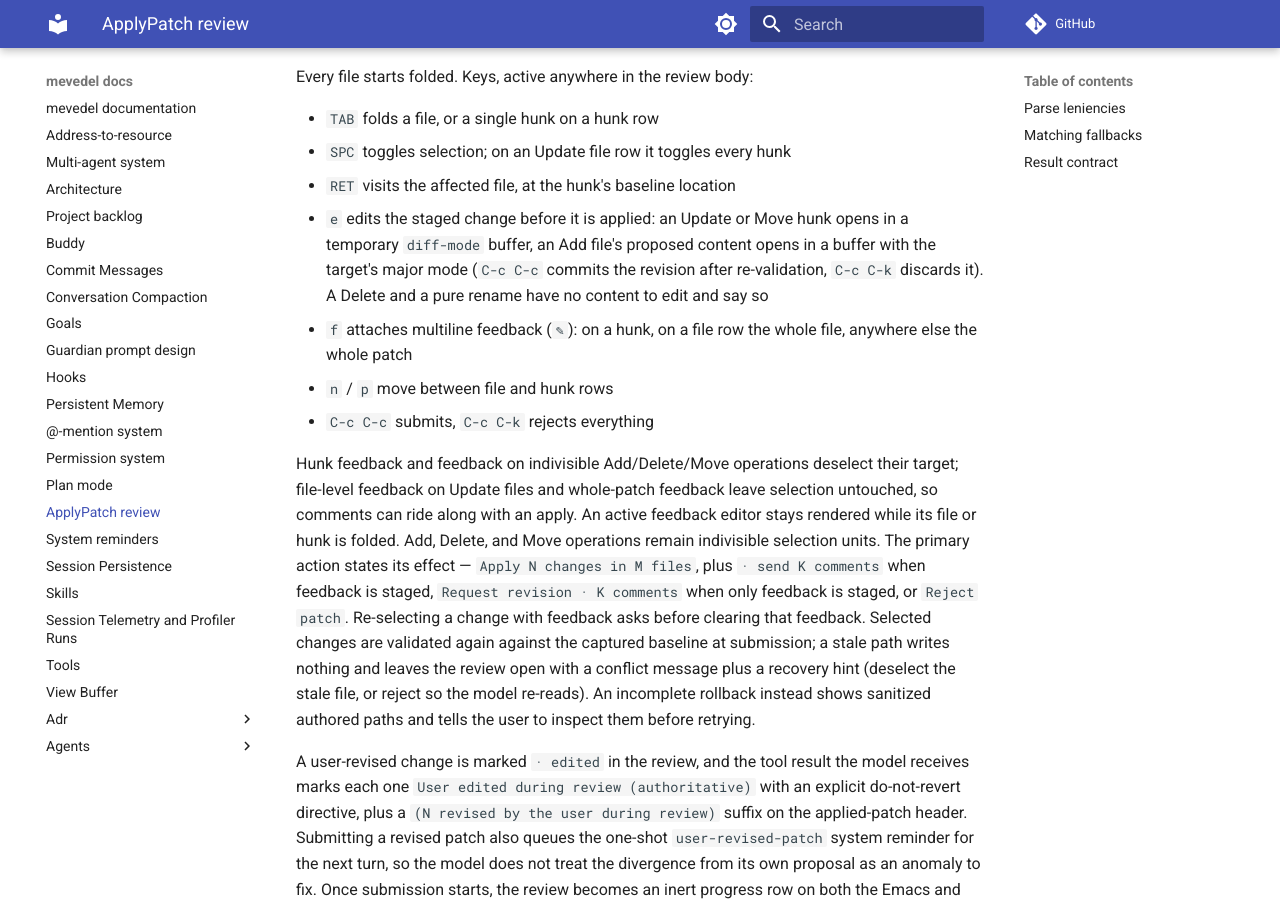
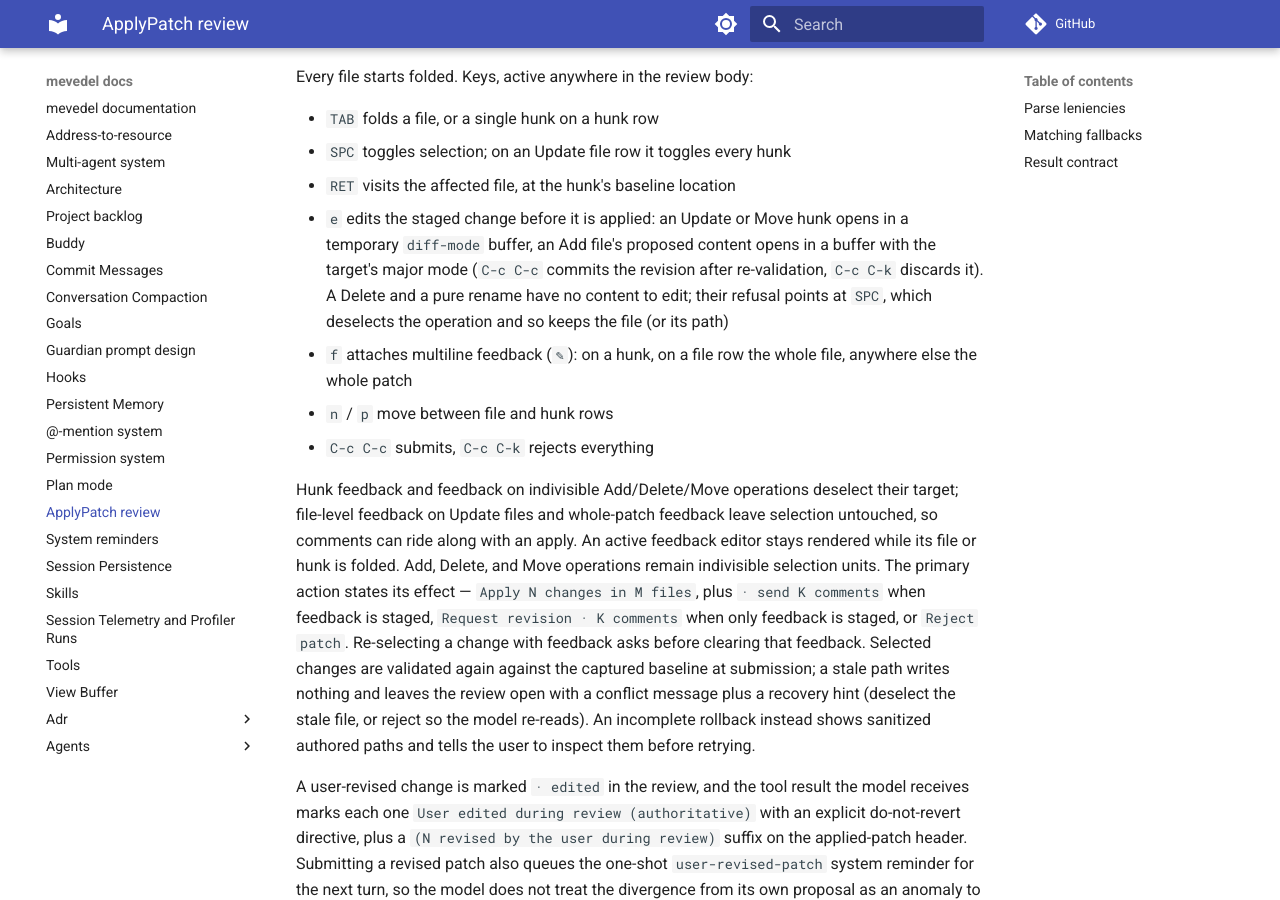
Before and after one commit to FrauH0lle/mevedel, an MkDocs documentation site: the page built from docs/preview.md, in a window 1280 px wide and 900 px high, scrolled down 832 px. Built offline with MkDocs 1.6.1 and Material for MkDocs 9.7.7, drawn with Linux system fonts in a browser that asks for light colours; comment, search, counter and statistics services are not loaded.

Commit message:
fix(patch): Point the edit refusals at the key that keeps the file
Pressing `e' on a Delete said only that there is no content to edit,
a dead end for a user who wants to keep the file -- the recourse is
SPC, which deselects the operation so nothing is written.  Both the
Delete and pure-rename refusals now name that key and what it keeps.

```diff
--- a/docs/preview.md
+++ b/docs/preview.md
@@ -47,7 +47,8 @@ Every file starts folded. Keys, active anywhere in the review body:
   opens in a temporary `diff-mode` buffer, an Add file's proposed content
   opens in a buffer with the target's major mode (`C-c C-c` commits the
   revision after re-validation, `C-c C-k` discards it). A Delete and a
-  pure rename have no content to edit and say so
+  pure rename have no content to edit; their refusal points at `SPC`,
+  which deselects the operation and so keeps the file (or its path)
 - `f` attaches multiline feedback (`✎`): on a hunk, on a file row the whole
   file, anywhere else the whole patch
 - `n` / `p` move between file and hunk rows
```
Also changed, not shown: 2 other files.
